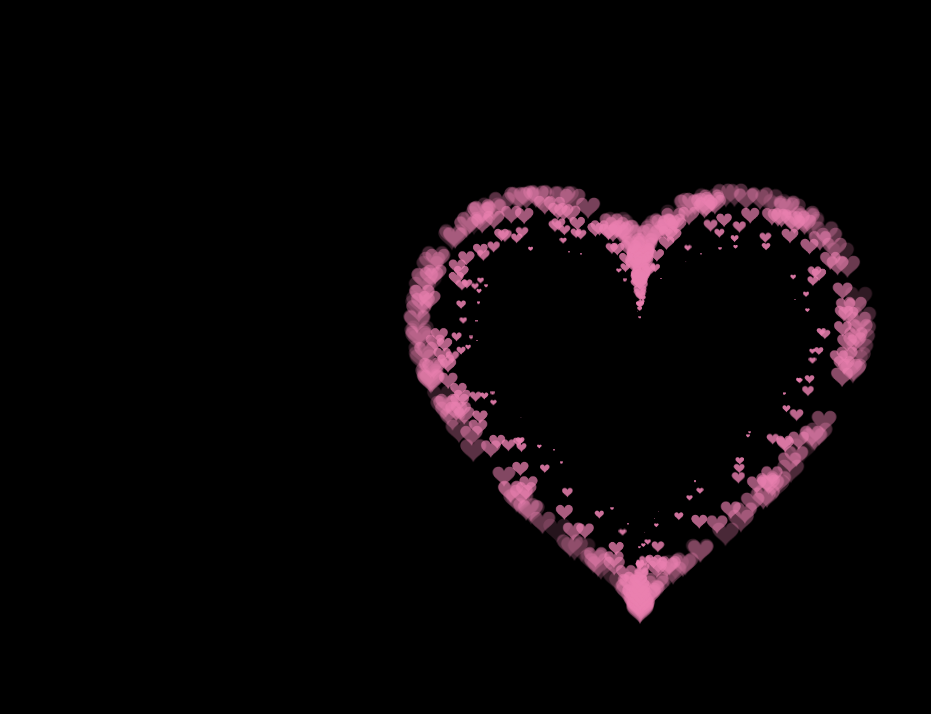
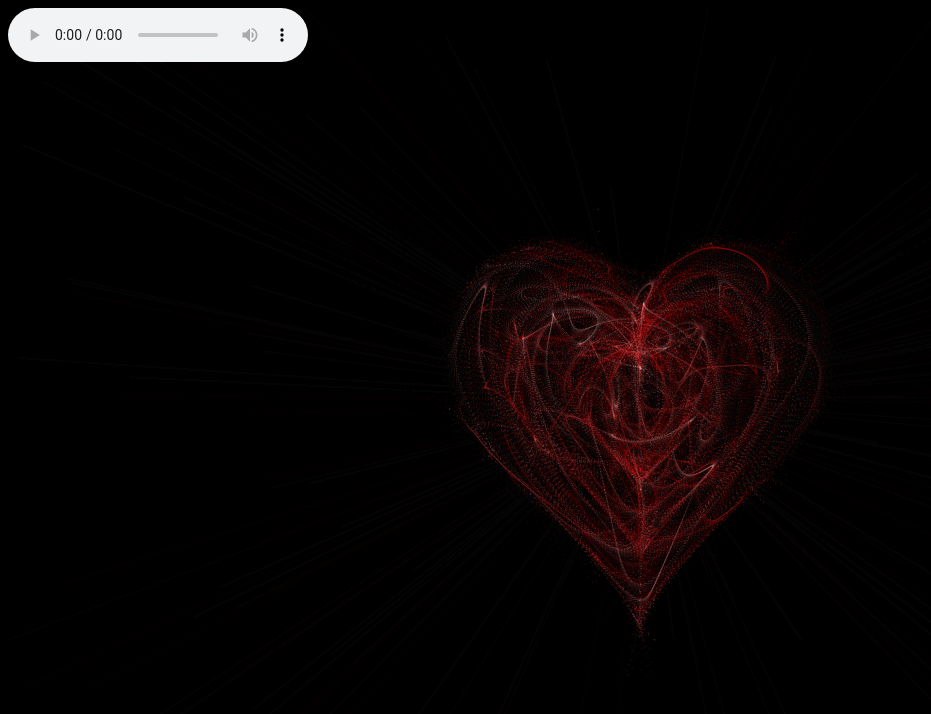
Before and after one commit to dennistvit/tim4you, a plain HTML site: page index.html in a window 1280 px wide. Shown: the whole page, without its empty margins (0-931 px from the left). Drawn offline with Linux system fonts and the light colour scheme.

Commit message:
Update index.html

```diff
--- a/index.html
+++ b/index.html
@@ -1,522 +1,175 @@
-<!DOCTYPE HTML PUBLIC "-//W3C//DTD HTML 4.0 Transitional//EN">
+<!DOCTYPE html>
+<html lang="en">
+<head>
+    <meta charset="UTF-8">
+    <meta http-equiv="X-UA-Compatible" content="IE=edge">
+    <meta name="viewport" content="width=device-width, initial-scale=1.0">
+    <title>Document</title>
+    <style>
+        canvas {
+            position: absolute;
+            left: 0;
+            top: 0;
+            width: 100%;
+            height: 100%;
+            background-color: rgba(0, 0, 0, .2);
+        }
+    </style>
+</head>
+<body>
+    <canvas id="heart"></canvas>
+    <audio controls autoplay>
+        <source src="I Do - 911.mp3" type="audio/mpeg">
+        Your browser does not support the audio element.
+    </audio>
 
-<HTML>
+    <script>
+        window.requestAnimationFrame =
+            window.__requestAnimationFrame ||
+            window.requestAnimationFrame ||
+            window.webkitRequestAnimationFrame ||
+            window.mozRequestAnimationFrame ||
+            window.oRequestAnimationFrame ||
+            window.msRequestAnimationFrame ||
+            (function () {
+                return function (callback, element) {
+                    var lastTime = element.__lastTime;
+                    if (lastTime === undefined) {
+                        lastTime = 0;
+                    }
+                    var currTime = Date.now();
+                    var timeToCall = Math.max(1, 33 - (currTime - lastTime));
+                    window.setTimeout(callback, timeToCall);
+                    element.__lastTime = currTime + timeToCall;
+                };
+            })();
+        window.isDevice = (/android|webos|iphone|ipad|ipod|blackberry|iemobile|opera mini/i.test(((navigator.userAgent || navigator.vendor || window.opera)).toLowerCase()));
+        var loaded = false;
+        var init = function () {
+            if (loaded) return;
+            loaded = true;
+            var mobile = window.isDevice;
+            var koef = mobile ? 0.5 : 1;
+            var canvas = document.getElementById('heart');
+            var ctx = canvas.getContext('2d');
+            var width = canvas.width = koef * innerWidth;
+            var height = canvas.height = koef * innerHeight;
+            var rand = Math.random;
+            ctx.fillStyle = "rgba(0,0,0,1)";
+            ctx.fillRect(0, 0, width, height);
 
- <HEAD>
+            var heartPosition = function (rad) {
+                //return [Math.sin(rad), Math.cos(rad)];
+                return [Math.pow(Math.sin(rad), 3), -(15 * Math.cos(rad) - 5 * Math.cos(2 * rad) - 2 * Math.cos(3 * rad) - Math.cos(4 * rad))];
+            };
+            var scaleAndTranslate = function (pos, sx, sy, dx, dy) {
+                return [dx + pos[0] * sx, dy + pos[1] * sy];
+            };
 
-  <TITLE> New Document </TITLE>
+            window.addEventListener('resize', function () {
+                width = canvas.width = koef * innerWidth;
+                height = canvas.height = koef * innerHeight;
+                ctx.fillStyle = "rgba(0,0,0,1)";
+                ctx.fillRect(0, 0, width, height);
+            });
 
-  <META NAME="Generator" CONTENT="EditPlus">
+            var traceCount = mobile ? 20 : 50;
+            var pointsOrigin = [];
+            var i;
+            var dr = mobile ? 0.3 : 0.1;
+            for (i = 0; i < Math.PI * 2; i += dr) pointsOrigin.push(scaleAndTranslate(heartPosition(i), 210, 13, 0, 0));
+            for (i = 0; i < Math.PI * 2; i += dr) pointsOrigin.push(scaleAndTranslate(heartPosition(i), 150, 9, 0, 0));
+            for (i = 0; i < Math.PI * 2; i += dr) pointsOrigin.push(scaleAndTranslate(heartPosition(i), 90, 5, 0, 0));
+            var heartPointsCount = pointsOrigin.length;
 
-  <META NAME="Author" CONTENT="">
+            var targetPoints = [];
+            var pulse = function (kx, ky) {
+                for (i = 0; i < pointsOrigin.length; i++) {
+                    targetPoints[i] = [];
+                    targetPoints[i][0] = kx * pointsOrigin[i][0] + width / 2;
+                    targetPoints[i][1] = ky * pointsOrigin[i][1] + height / 2;
+                }
+            };
 
-  <META NAME="Keywords" CONTENT="">
+            var e = [];
+            for (i = 0; i < heartPointsCount; i++) {
+                var x = rand() * width;
+                var y = rand() * height;
+                e[i] = {
+                    vx: 0,
+                    vy: 0,
+                    R: 2,
+                    speed: rand() + 5,
+                    q: ~~(rand() * heartPointsCount),
+                    D: 2 * (i % 2) - 1,
+                    force: 0.2 * rand() + 0.7,
+                    f: "hsla(0," + ~~(40 * rand() + 60) + "%," + ~~(60 * rand() + 20) + "%,.3)",
+                    trace: []
+                };
+                for (var k = 0; k < traceCount; k++) e[i].trace[k] = { x: x, y: y };
+            }
 
-  <META NAME="Description" CONTENT="">
+            var config = {
+                traceK: 0.4,
+                timeDelta: 0.01
+            };
 
-  <style>
+            var time = 0;
+            var loop = function () {
+                var n = -Math.cos(time);
+                pulse((1 + n) * .5, (1 + n) * .5);
+                time += ((Math.sin(time)) < 0 ? 9 : (n > 0.8) ? .2 : 1) * config.timeDelta;
+                ctx.fillStyle = "rgba(0,0,0,.1)";
+                ctx.fillRect(0, 0, width, height);
+                for (i = e.length; i--;) {
+                    var u = e[i];
+                    var q = targetPoints[u.q];
+                    var dx = u.trace[0].x - q[0];
+                    var dy = u.trace[0].y - q[1];
+                    var length = Math.sqrt(dx * dx + dy * dy);
+                    if (10 > length) {
+                        if (0.95 < rand()) {
+                            u.q = ~~(rand() * heartPointsCount);
+                        }
+                        else {
+                            if (0.99 < rand()) {
+                                u.D *= -1;
+                            }
+                            u.q += u.D;
+                            u.q %= heartPointsCount;
+                            if (0 > u.q) {
+                                u.q += heartPointsCount;
+                            }
+                        }
+                    }
+                    u.vx += -dx / length * u.speed;
+                    u.vy += -dy / length * u.speed;
+                    u.trace[0].x += u.vx;
+                    u.trace[0].y += u.vy;
+                    u.vx *= u.force;
+                    u.vy *= u.force;
+                    for (k = 0; k < u.trace.length - 1;) {
+                        var T = u.trace[k];
+                        var N = u.trace[++k];
+                        N.x -= config.traceK * (N.x - T.x);
+                        N.y -= config.traceK * (N.y - T.y);
+                    }
+                    ctx.fillStyle = u.f;
+                    for (k = 0; k < u.trace.length; k++) {
+                        ctx.fillRect(u.trace[k].x, u.trace[k].y, 1, 1);
+                    }
+                }
+                //ctx.fillStyle = "rgba(255,255,255,1)";
+                //for (i = u.trace.length; i--;) ctx.fillRect(targetPoints[i][0], targetPoints[i][1], 2, 2);
 
-  html, body {
+                window.requestAnimationFrame(loop, canvas);
+            };
+            loop();
+        };
 
-  height: 100%;
-
-  padding: 0;
-
-  margin: 0;
-
-  background: #000;
-}
-
-canvas {
-
-  position: absolute;
-
-  width: 100%;
-
-  height: 100%;
-
-}
-
-  </style>
-
-
- </HEAD>
-
-
- <BODY>
-
-
-  <canvas id="pinkboard"></canvas>
-
-  <script>
-
-  /*
-
- * Settings
-
- */
-
-var settings = {
-
-  particles: {
-
-    length:   500, // maximum amount of particles
-
-    duration:   2, // particle duration in sec
-
-    velocity: 100, // particle velocity in pixels/sec
-
-    effect: -0.75, // play with this for a nice effect
-
-    size:      30, // particle size in pixels
-
-  },
-
-};
-
-
-/*
-
- * RequestAnimationFrame polyfill by Erik Möller
-
- */
-
-(function(){var b=0;var c=["ms","moz","webkit","o"];for(var a=0;a<c.length&&!window.requestAnimationFrame;++a){window.requestAnimationFrame=window[c[a]+"RequestAnimationFrame"];window.cancelAnimationFrame=window[c[a]+"CancelAnimationFrame"]||window[c[a]+"CancelRequestAnimationFrame"]}if(!window.requestAnimationFrame){window.requestAnimationFrame=function(h,e){var d=new Date().getTime();var f=Math.max(0,16-(d-b));var g=window.setTimeout(function(){h(d+f)},f);b=d+f;return g}}if(!window.cancelAnimationFrame){window.cancelAnimationFrame=function(d){clearTimeout(d)}}}());
-
-
-/*
-
- * Point class
-
- */
-
-var Point = (function() {
-
-  function Point(x, y) {
-
-    this.x = (typeof x !== 'undefined') ? x : 0;
-
-    this.y = (typeof y !== 'undefined') ? y : 0;
-
-  }
-
-  Point.prototype.clone = function() {
-
-    return new Point(this.x, this.y);
-
-  };
-
-  Point.prototype.length = function(length) {
-
-    if (typeof length == 'undefined')
-
-      return Math.sqrt(this.x * this.x + this.y * this.y);
-
-    this.normalize();
-
-    this.x *= length;
-
-    this.y *= length;
-
-    return this;
-
-  };
-
-  Point.prototype.normalize = function() {
-
-    var length = this.length();
-
-    this.x /= length;
-
-    this.y /= length;
-
-    return this;
-
-  };
-
-  return Point;
-
-})();
-
-
-/*
-
- * Particle class
-
- */
-
-var Particle = (function() {
-
-  function Particle() {
-
-    this.position = new Point();
-
-    this.velocity = new Point();
-
-    this.acceleration = new Point();
-
-    this.age = 0;
-
-  }
-
-  Particle.prototype.initialize = function(x, y, dx, dy) {
-
-    this.position.x = x;
-
-    this.position.y = y;
-
-    this.velocity.x = dx;
-
-    this.velocity.y = dy;
-
-    this.acceleration.x = dx * settings.particles.effect;
-
-    this.acceleration.y = dy * settings.particles.effect;
-
-    this.age = 0;
-
-  };
-
-  Particle.prototype.update = function(deltaTime) {
-
-    this.position.x += this.velocity.x * deltaTime;
-
-    this.position.y += this.velocity.y * deltaTime;
-
-    this.velocity.x += this.acceleration.x * deltaTime;
-
-    this.velocity.y += this.acceleration.y * deltaTime;
-
-    this.age += deltaTime;
-
-  };
-
-  Particle.prototype.draw = function(context, image) {
-
-    function ease(t) {
-
-      return (--t) * t * t + 1;
-
-    }
-
-    var size = image.width * ease(this.age / settings.particles.duration);
-
-    context.globalAlpha = 1 - this.age / settings.particles.duration;
-
-    context.drawImage(image, this.position.x - size / 2, this.position.y - size / 2, size, size);
-
-  };
-
-  return Particle;
-
-})();
-
-
-/*
-
- * ParticlePool class
-
- */
-
-var ParticlePool = (function() {
-
-  var particles,
-
-      firstActive = 0,
-
-      firstFree   = 0,
-
-      duration    = settings.particles.duration;
-
-
-
-  function ParticlePool(length) {
-
-    // create and populate particle pool
-
-    particles = new Array(length);
-
-    for (var i = 0; i < particles.length; i++)
-
-      particles[i] = new Particle();
-
-  }
-
-  ParticlePool.prototype.add = function(x, y, dx, dy) {
-
-    particles[firstFree].initialize(x, y, dx, dy);
-
-
-
-    // handle circular queue
-
-    firstFree++;
-
-    if (firstFree   == particles.length) firstFree   = 0;
-
-    if (firstActive == firstFree       ) firstActive++;
-
-    if (firstActive == particles.length) firstActive = 0;
-
-  };
-
-  ParticlePool.prototype.update = function(deltaTime) {
-
-    var i;
-
-
-
-    // update active particles
-
-    if (firstActive < firstFree) {
-
-      for (i = firstActive; i < firstFree; i++)
-
-        particles[i].update(deltaTime);
-
-    }
-
-    if (firstFree < firstActive) {
-
-      for (i = firstActive; i < particles.length; i++)
-
-        particles[i].update(deltaTime);
-
-      for (i = 0; i < firstFree; i++)
-
-        particles[i].update(deltaTime);
-
-    }
-
-
-
-    // remove inactive particles
-
-    while (particles[firstActive].age >= duration && firstActive != firstFree) {
-
-      firstActive++;
-
-      if (firstActive == particles.length) firstActive = 0;
-
-    }
-
-
-
-
-
-  };
-
-  ParticlePool.prototype.draw = function(context, image) {
-
-    // draw active particles
-
-    if (firstActive < firstFree) {
-
-      for (i = firstActive; i < firstFree; i++)
-
-        particles[i].draw(context, image);
-
-    }
-
-    if (firstFree < firstActive) {
-
-      for (i = firstActive; i < particles.length; i++)
-
-        particles[i].draw(context, image);
-
-      for (i = 0; i < firstFree; i++)
-
-        particles[i].draw(context, image);
-
-    }
-
-  };
-
-  return ParticlePool;
-
-})();
-
-
-/*
-
- * Putting it all together
-
- */
-
-(function(canvas) {
-
-  var context = canvas.getContext('2d'),
-
-      particles = new ParticlePool(settings.particles.length),
-
-      particleRate = settings.particles.length / settings.particles.duration, // particles/sec
-
-      time;
-
-
-
-  // get point on heart with -PI <= t <= PI
-
-  function pointOnHeart(t) {
-
-    return new Point(
-
-      160 * Math.pow(Math.sin(t), 3),
-
-      130 * Math.cos(t) - 50 * Math.cos(2 * t) - 20 * Math.cos(3 * t) - 10 * Math.cos(4 * t) + 25
-
-    );
-
-  }
-
-
-
-  // creating the particle image using a dummy canvas
-
-  var image = (function() {
-
-    var canvas  = document.createElement('canvas'),
-
-        context = canvas.getContext('2d');
-
-    canvas.width  = settings.particles.size;
-
-    canvas.height = settings.particles.size;
-
-    // helper function to create the path
-
-    function to(t) {
-
-      var point = pointOnHeart(t);
-
-      point.x = settings.particles.size / 2 + point.x * settings.particles.size / 350;
-
-      point.y = settings.particles.size / 2 - point.y * settings.particles.size / 350;
-
-      return point;
-
-    }
-
-    // create the path
-
-    context.beginPath();
-
-    var t = -Math.PI;
-
-    var point = to(t);
-
-    context.moveTo(point.x, point.y);
-
-    while (t < Math.PI) {
-
-      t += 0.01; // baby steps!
-
-      point = to(t);
-
-      context.lineTo(point.x, point.y);
-
-    }
-
-    context.closePath();
-
-    // create the fill
-
-    context.fillStyle = '#ea80b0';
-
-    context.fill();
-
-    // create the image
-
-    var image = new Image();
-
-    image.src = canvas.toDataURL();
-
-    return image;
-
-  })();
-
-
-
-  // render that thing!
-
-  function render() {
-
-    // next animation frame
-
-    requestAnimationFrame(render);
-
-
-
-    // update time
-
-    var newTime   = new Date().getTime() / 1000,
-
-        deltaTime = newTime - (time || newTime);
-
-    time = newTime;
-
-
-
-    // clear canvas
-
-    context.clearRect(0, 0, canvas.width, canvas.height);
-
-
-
-    // create new particles
-
-    var amount = particleRate * deltaTime;
-
-    for (var i = 0; i < amount; i++) {
-
-      var pos = pointOnHeart(Math.PI - 2 * Math.PI * Math.random());
-
-      var dir = pos.clone().length(settings.particles.velocity);
-
-      particles.add(canvas.width / 2 + pos.x, canvas.height / 2 - pos.y, dir.x, -dir.y);
-
-    }
-
-
-
-    // update and draw particles
-
-    particles.update(deltaTime);
-
-    particles.draw(context, image);
-
-  }
-
-
-
-  // handle (re-)sizing of the canvas
-
-  function onResize() {
-
-    canvas.width  = canvas.clientWidth;
-
-    canvas.height = canvas.clientHeight;
-
-  }
-
-  window.onresize = onResize;
-
-
-
-  // delay rendering bootstrap
-
-  setTimeout(function() {
-
-    onResize();
-
-    render();
-
-  }, 10);
-
-})(document.getElementById('pinkboard'));
-
-  </script>
-
- </BODY>
-
-</HTML>
+        var s = document.readyState;
+        if (s === 'complete' || s === 'loaded' || s === 'interactive') init();
+        else document.addEventListener('DOMContentLoaded', init, false);
+    </script>
+</body>
+</html>
```
